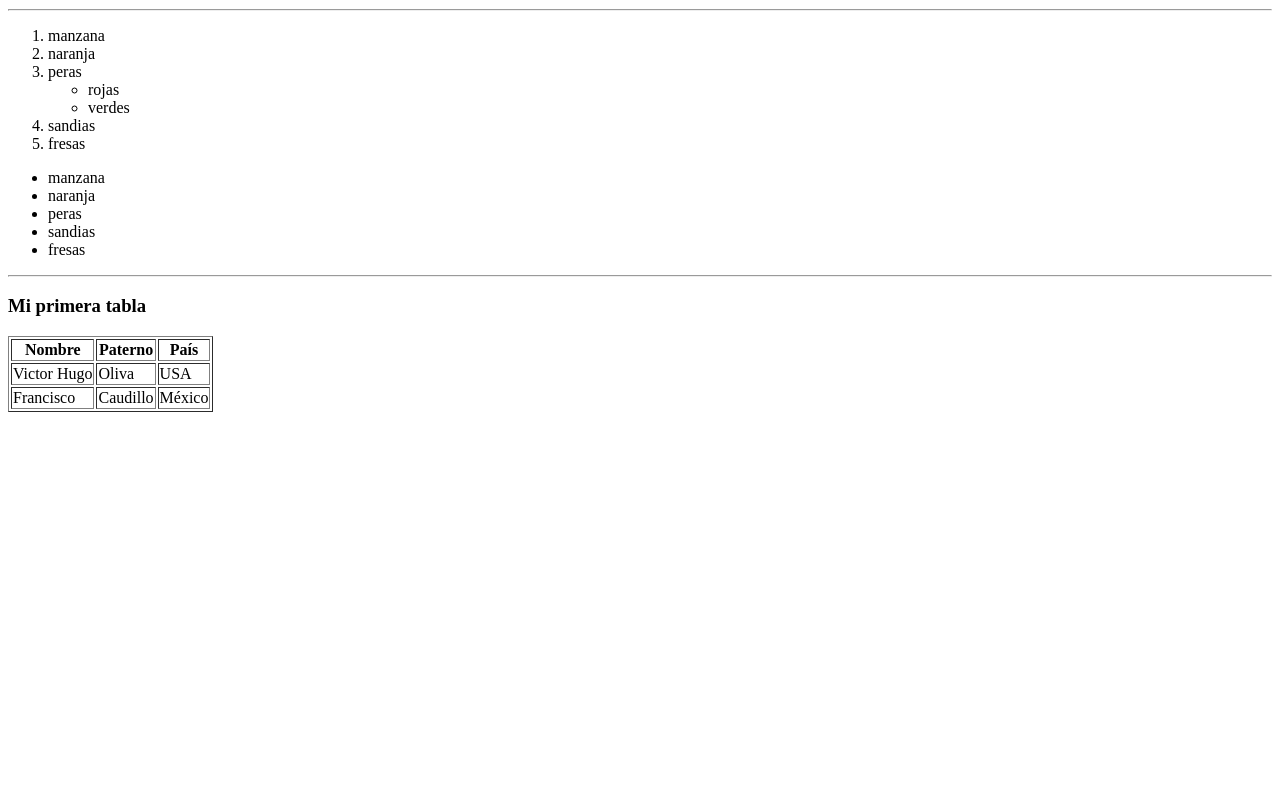
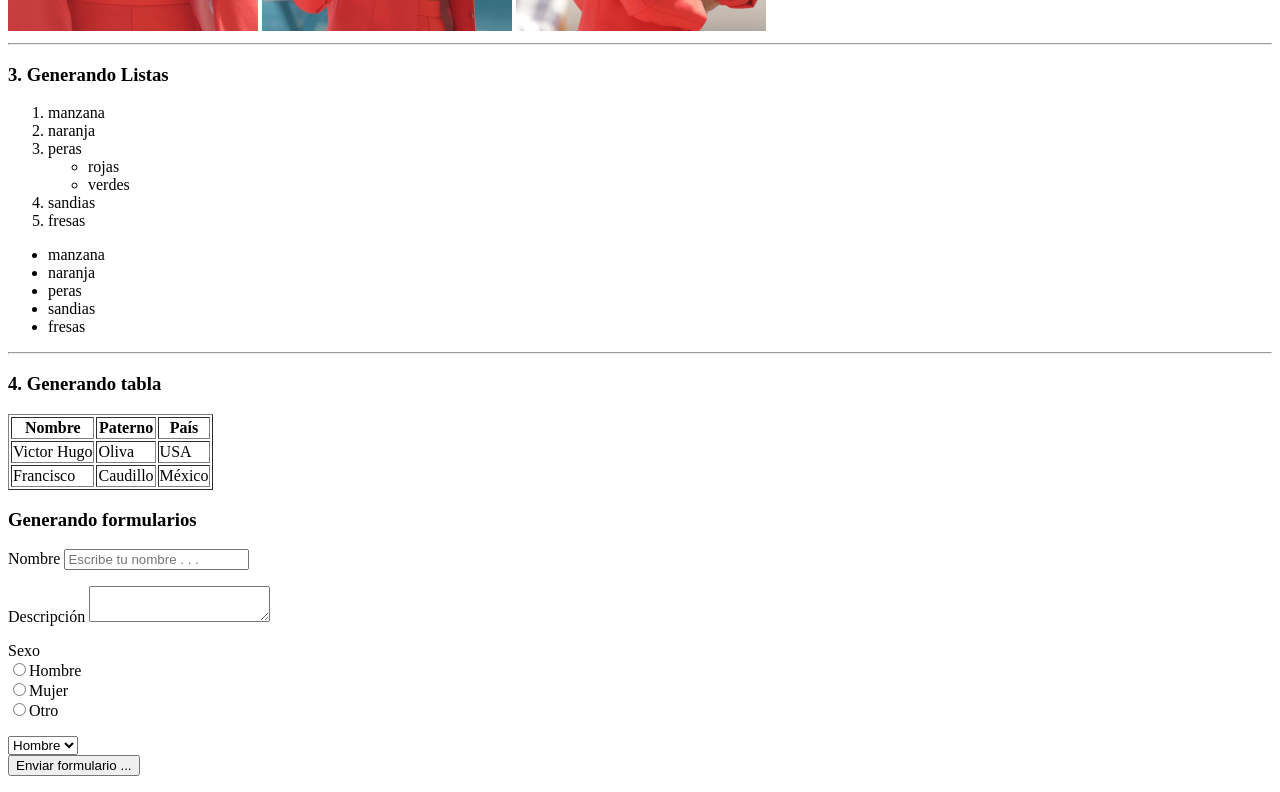
Before and after one commit to jorgepmtz/Disruptive, a plain HTML site: page index.html in a window 1280 px wide. Shown: the part 903-1695 px from the top of the page. Before the commit the page ends 1331 px from the top, so only its background shows below. Drawn offline with Linux system fonts and the light colour scheme.

Commit message:
Antes de limpiar el html

```diff
--- a/index.html
+++ b/index.html
@@ -7,9 +7,10 @@
     <title>Disruptive WEB</title>
 </head>
 <body>
-    <h1>Titulo de mi Web</h1>
+    <h1>Mi primera página Web</h1>
     <h2>Bienvenidos a mi Web</h2>
     <p>
+        <h3> 1. Generando parrafos y textos</h3>
         Hola que tal dese este curso, <br>
         Saludos
     </p>
@@ -22,7 +23,7 @@
         Saludos
     </p>
 
-    <h3> Tercer encabezado </h3>
+    <h4> Solo un encabezado H4 </h4>
         <p>
             Hola que tal dese este curso, <em> Lorem, ipsum dolor sit amet consectetur</em> adipisicing elit. At voluptatum tenetur enim fugiat blanditiis porro voluptas recusandae deleniti earum? Sit ipsam quos dolorum commodi incidunt praesentium, aperiam explicabo quam iusto.
             Saludos <hr>
@@ -34,7 +35,7 @@
 
             <hr>
 
-	            <h2> Imagenes en mi primera página web </h2>
+	            <h3> 2. Imagenes en mi primera página web </h3>
 
 	            <img src = "img/Melissa01.jpg" alt = " Melissa 01" title = "Melissa 01" width = "250px" />
 
@@ -47,6 +48,7 @@
 
         </p>
     <P>
+        <h3>3. Generando Listas</h3>
         <ol>
             <li>manzana</li>
             <li>naranja</li>
@@ -74,7 +76,7 @@
 
     <hr>
     <p>
-        <h3> Mi primera tabla</h3>
+        <h3> 4. Generando tabla</h3>
 
         <Table border = "1" >
             <tr>
@@ -92,10 +94,38 @@
                 <td>Caudillo</td>
                 <td>México</td>
             </tr>
+        </Table>
+    </p>
 
-        </Table>
+<p>
+<h3> Generando formularios </h3>
+    <form>
+        <P>
+            <label for="name"> Nombre</label>
+            <input type="text" name="name" placeholder="Escribe tu nombre . . ."/>
+        </P>
+        <P>
+            <label for="description">Descripción</label>
+            <textarea name="desciption"></textarea>
+        </P>
+        <p>
+            <label for="genero" >Sexo</label> <br>
+            <input type="radio" name="genero" value="hombre">Hombre<br>
+            <input type="radio" name="genero" value="mujer">Mujer<br>
+            <input type="radio" name="genero" value="otro">Otro<br>
+        </p>
+        <p>
+            <select>
+                <option value="hombre">Hombre</option>
+                <option value="mujer">Mujer</option>
+                <option value="nada">Nada</option>
+            </select>
+            <br>
+            <input type="submit" value="Enviar formulario ..." />
+        </p>
+    </form>
 
-    </p>
+</p>
 
 </body>
 </html>
```
